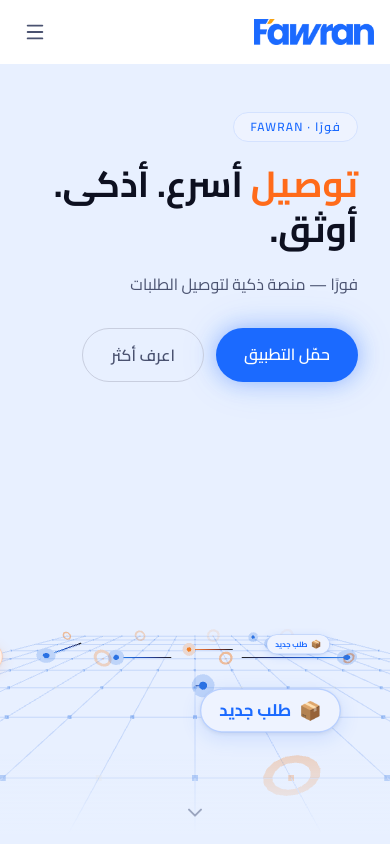
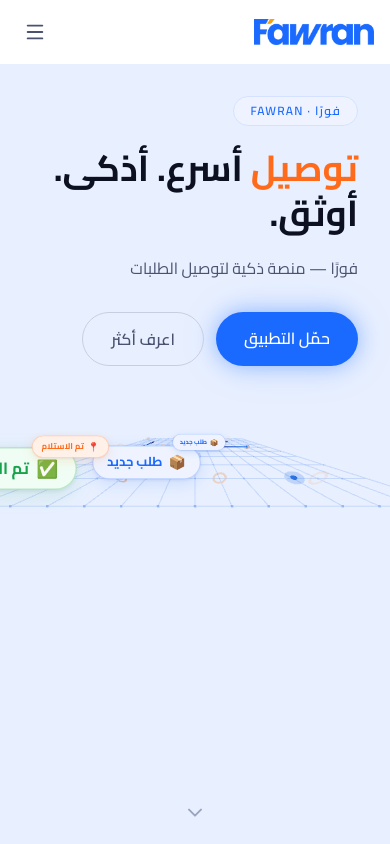
Before and after one commit to kholeoo/Fawran-Landing, a Next.js app: page /ar in a window 390 px wide. Shown: the top 844 px of the page. Built offline with nearby package versions, Linux system fonts and the light colour scheme.

Commit message:
fix: make ThreeJS scene fill gap on mobile with flex-1 and wider camera

```diff
--- a/src/components/Hero.tsx
+++ b/src/components/Hero.tsx
@@ -21,7 +21,7 @@
     <section className="relative min-h-[100svh] flex flex-col md:flex-row overflow-hidden bg-[#E8F0FF]">
 
       {/* ── Left: content (40%) ── */}
-      <div className="relative z-10 flex flex-col justify-center px-8 md:px-12 lg:px-16 py-28 md:py-0 w-full md:w-[40%] shrink-0">
+      <div className="relative z-10 flex flex-col justify-center px-8 md:px-12 lg:px-16 pt-24 pb-2 md:py-0 w-full md:w-[40%] shrink-0">
         <motion.div
           initial={{ opacity: 0, y: 24 }}
           animate={{ opacity: 1, y: 0 }}
@@ -74,7 +74,7 @@
 
       {/* ── Right: scene (60%) ── */}
       <motion.div
-        className="relative w-full md:w-[60%] h-[55vw] md:h-auto min-h-[340px]"
+        className="relative w-full md:w-[60%] flex-1 md:h-auto min-h-[420px] md:min-h-0"
         style={{ opacity }}
       >
         {/* Bottom fade on mobile (into content below) */}
--- a/src/components/ThreeScene.tsx
+++ b/src/components/ThreeScene.tsx
@@ -384,7 +384,7 @@
 
   return (
     <Canvas
-      camera={{ position: [0, 1.8, 5], fov: 90 }}
+      camera={{ position: [0, 2.2, 6], fov: 95 }}
       style={{ background: 'transparent' }}
       gl={{ antialias: true, alpha: true }}
     >
```
